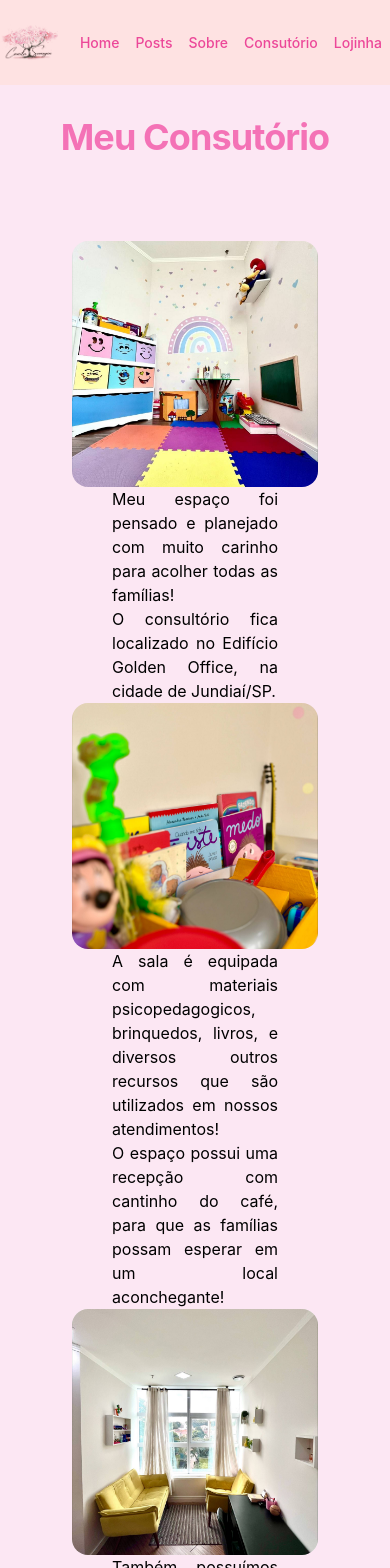
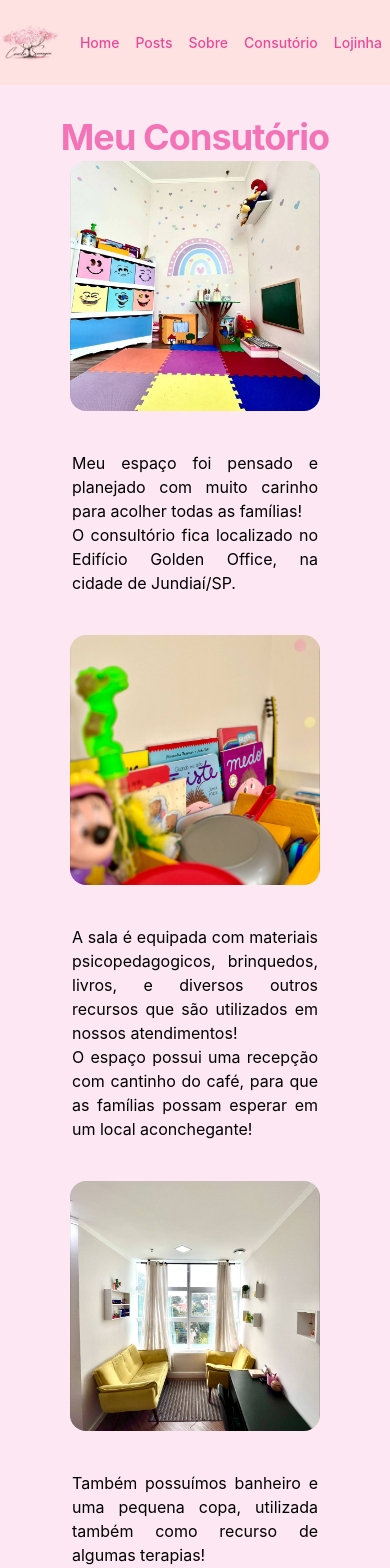
Before and after one commit to renant/psi-camila-samogim-2, a Next.js app: page /espaco in a window 390 px wide. Shown: the top 1568 px of the page. Built offline with nearby package versions, Linux system fonts and the light colour scheme.

Commit message:
melhoria na apresentacao do espaco mobile

```diff
--- a/src/app/espaco/page.tsx
+++ b/src/app/espaco/page.tsx
@@ -36,13 +36,13 @@ export default function Espaco() {
   return (
     <>
 
-      <div className="mb-16 text-base text-black-600 items-center">
+      <div className=" text-base text-black-600 items-center">
         <h1 className="text-4xl font-bold tracking-tight text-pink-400 sm:text-5xl text-center mb-1">
           Meu Consutório
         </h1>
-        <div className="flex flex-col md:ml-10 px-10 py-20">
+        <div className="flex flex-col md:ml-10 md:px-10 md:py-20">
           <div className="flex flex-col md:grid md:grid-cols-2 md:grid-rows-1 md:gap-4 md:mb-6">
-            <div className="m-auto">
+            <div className="mb-10 md:mb-0 m-auto">
               <Image
                 src='/espaco/9.jpg'
                 width={250}
@@ -51,17 +51,17 @@ export default function Espaco() {
                 className="aspect-square  rounded-2xl bg-zinc-100 object-cover dark:bg-zinc-800"
               />
             </div>
-            <div className="m-auto text-justify px-10">
+            <div className="mb-10 md:mb-0 m-auto text-justify px-10">
               <p>Meu espaço foi pensado e planejado com muito carinho para acolher todas as famílias!</p>
               <p>O consultório fica localizado no Edifício Golden Office, na cidade de Jundiaí/SP.</p>
             </div>
           </div>
           <div className="flex flex-col-reverse md:grid md:grid-cols-2 md:grid-rows-1 md:gap-4 md:mb-6">
-            <div className="m-auto text-justify px-10">
+            <div className="mb-10 md:mb-0 m-auto text-justify px-10">
               <p>A sala é equipada com materiais psicopedagogicos, brinquedos, livros, e diversos outros recursos que são utilizados em nossos atendimentos!</p>
               <p>O espaço possui uma recepção com cantinho do café, para que as famílias possam esperar em um local aconchegante!</p>
             </div>
-            <div className="m-auto">
+            <div className="mb-10 md:mb-0 m-auto">
               <Image
                 src='/espaco/3.jpeg'
                 width={250}
@@ -72,7 +72,7 @@ export default function Espaco() {
             </div>
           </div>
           <div className="flex flex-col md:grid md:grid-cols-2 md:grid-rows-1 md:gap-4 md:mb-6">
-            <div className="m-auto">
+            <div className="mb-10 md:mb-0 m-auto">
               <Image
                 src='/espaco/6.jpeg'
                 width={250}
@@ -81,13 +81,13 @@ export default function Espaco() {
                 className="aspect-square  rounded-2xl bg-zinc-100 object-cover dark:bg-zinc-800"
               />
             </div>
-            <div className="m-auto text-justify px-10">
+            <div className="mb-10 md:mb-0 m-auto text-justify px-10">
               <p>Também possuímos banheiro e uma pequena copa, utilizada também como recurso de algumas terapias!</p>
               <p>Venha conhecer o espaço e tomar um café comigo!</p>
             </div>
           </div>
         </div>
-        <div className='prose prose-sm max-w-none px-10'>
+        <div className='prose prose-sm max-w-none md:px-10'>
           <h2 className='text-center'>Confira de perto meu espaço</h2>
           <h5 className='text-center'>clique para ampliar as fotos</h5>
           <div className='mt-2 flex flex-wrap m-auto justify-center md:gap-4 gap-2'>
```
